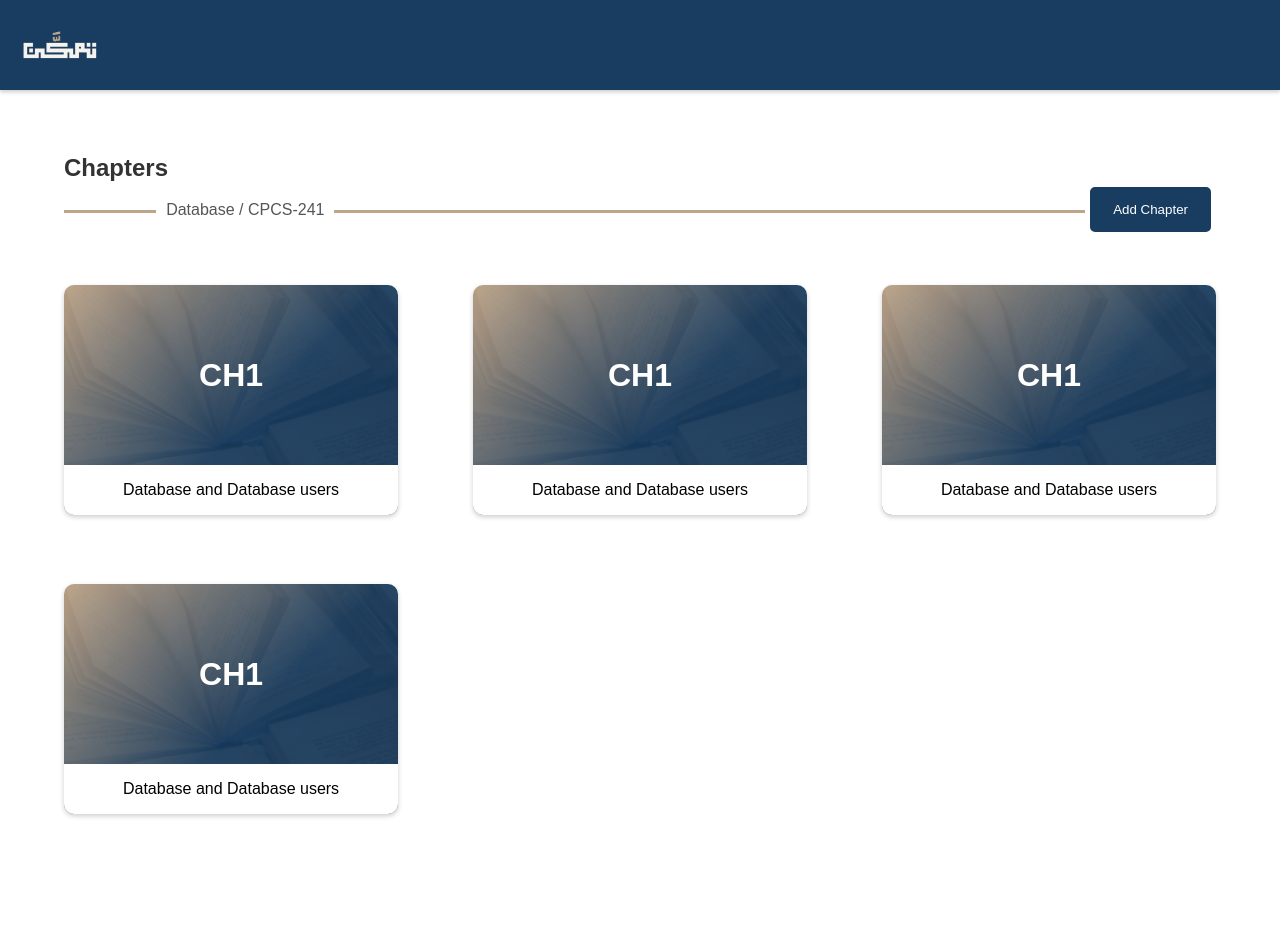
After one commit to SabahBaothman/Tamakan, a PHP site: page /pages/chapters.php in a window 1280 px wide. The commit adds this page. Run offline with PHP 8.4, Linux system fonts and the light colour scheme.

Commit message:
Add Front-end of Chapters Page

```diff
--- /dev/null
+++ b/pages/chapters.php
@@ -0,0 +1,64 @@
+<!DOCTYPE html>
+<html lang="en">
+
+<head>
+    <meta charset="UTF-8">
+    <meta name="viewport" content="width=device-width, initial-scale=1.0">
+    <link rel="stylesheet" type="text/css" href="../../style.css">
+    <title>Chapters</title>
+</head>
+
+<?php
+include('./nav.php');
+?>
+
+<body>
+    <div class="paddContainer">
+
+        <!-- HEADER -->
+        <div class="header">
+            <div class="pageTitle">
+                <h2>Chapters</h2>
+            </div>
+            <div class="pageSubtitle">
+                <p><span>Database / CPCS-241</span></p>
+                <button type="button">Add Chapter</button>
+            </div>
+        </div>
+
+        <!-- CHAPTERS -->
+        <div id="chapters">
+            <a href="" class="chapterCard">
+                <h1>CH1</h1>
+                <div>
+                    <p>Database and Database users</p>
+                </div>
+            </a>
+
+            <a href="" class="chapterCard">
+                <h1>CH1</h1>
+                <div>
+                    <p>Database and Database users</p>
+                </div>
+            </a>
+
+            <a href="" class="chapterCard">
+                <h1>CH1</h1>
+                <div>
+                    <p>Database and Database users</p>
+                </div>
+            </a>
+
+            <a href="" class="chapterCard">
+                <h1>CH1</h1>
+                <div>
+                    <p>Database and Database users</p>
+                </div>
+            </a>
+
+        </div>
+
+    </div>
+</body>
+
+</html>
--- a/style.css
+++ b/style.css
@@ -10,6 +10,10 @@
 body {
     margin: 0;
     font-family: Arial, sans-serif;
+}
+
+.paddContainer{
+    padding: 4em;
 }
 
 /* ------------ NAVBAR ------------ */
@@ -61,3 +65,103 @@ nav {
 }
 
 /* ------------ EXPLIN PAGE ------------ */
+
+
+/* ------------ CHAPTERS PAGE ------------ */
+
+.header {
+    margin-bottom: 3em;
+}
+
+.pageTitle h2 {
+    font-size: 24px;
+    color: #333;
+    font-weight: bold;
+    margin: 0;
+}
+
+.pageSubtitle {
+    display: flex;
+    align-items: center;
+    position: relative;
+    padding-left: 8%;
+}
+
+.pageSubtitle p {
+    color: #555;
+    z-index: 1; /* Ensure the subtitle is above the line */
+    background-color: #fff;
+    padding: 0 10px;
+    margin: 0;
+}
+
+.pageSubtitle button {
+    margin-left: auto;
+    z-index: 1; /* Ensures the button stays on top of the line */
+    border: 5px solid #fff;
+    color:#fff;
+    padding: 15px 23px;
+    border-radius: 10px;
+    background-color: #183D61;
+    cursor: pointer;
+}
+
+.pageSubtitle button:hover {
+    background-color: #112f4c;
+}
+
+.pageSubtitle::after {
+    content: '';
+    position: absolute;
+    left: 0;
+    right: 0;
+    top: 50%; /* Aligns the line in the middle vertically */
+    border-bottom: 3px solid #BCA58B; /* Line style */
+    z-index: 0; /* Positions the line behind the text and button */
+}
+
+#chapters{
+    display: flex;
+    flex-wrap: wrap;
+    justify-content: flex-start;
+}
+
+.chapterCard {
+    text-decoration: none;
+    background: url("images/background.png");
+    background-size: cover;
+    border-radius: 10px;
+    box-shadow: 0 2px 5px rgba(0, 0, 0, 0.2);
+    width: 29%;
+    text-align: center;
+    display: flex;
+    flex-direction: column;
+    min-height: 29%; /* to make them visually consistent in height */
+    margin-bottom: 6%;
+    margin-right: 6.5%;
+}
+
+.chapterCard:nth-child(3n) {
+    margin-right: 0; /* Removes the right margin for every third card */
+}
+
+.chapterCard:hover {
+    transform: scale(1.10);
+}
+
+.chapterCard div {
+    background-color: #fff;
+    flex-grow: 1;
+    border-radius: 0px 0px 10px 10px;
+    overflow: hidden;
+}
+
+.chapterCard h1{
+    padding: 15%;
+    color: #fff;
+}
+
+.chapterCard div p{
+    color:#000;
+    padding: 0px 15px;
+}
```
Also changed, not shown: images/background.png (added).
